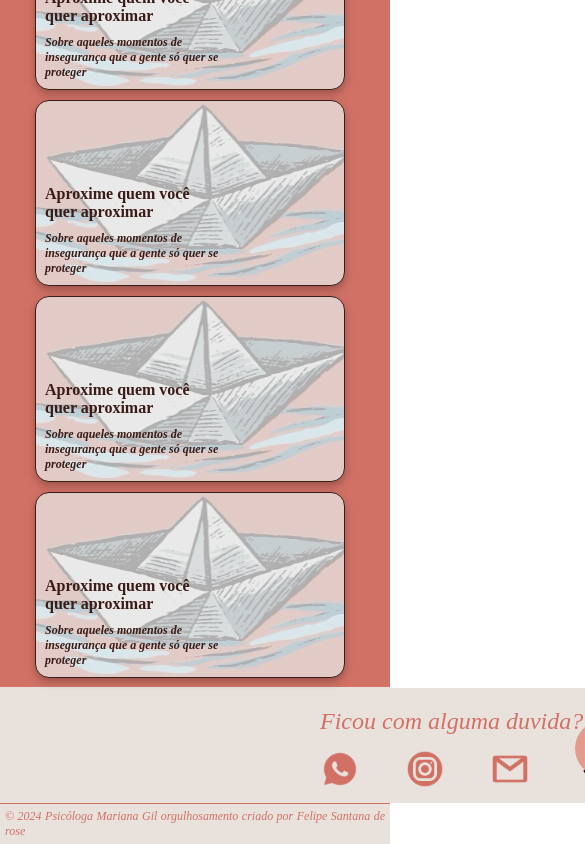
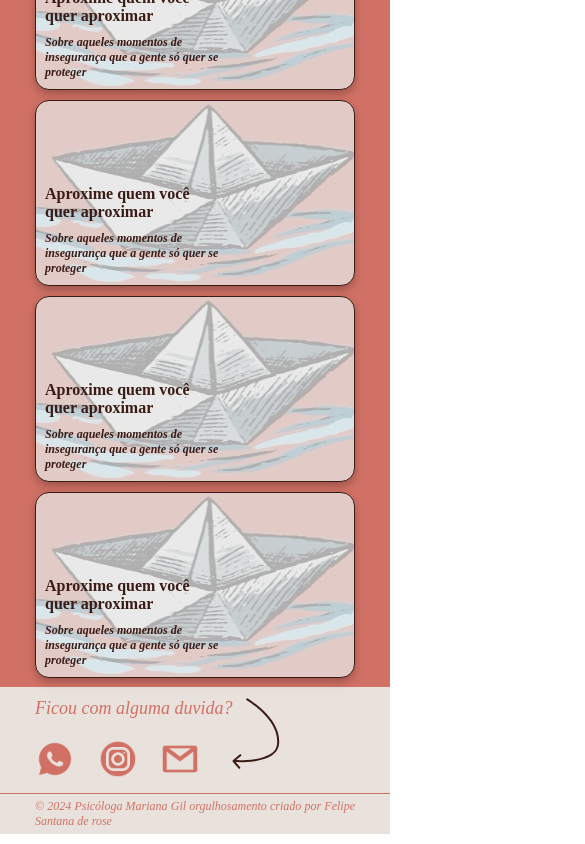
Before and after one commit to Felipesdr/mariana-gil-front, an Angular app: page / in a window 390 px wide. Shown: the part 3026-3870 px from the top of the page, 585 px wide, since content can reach past the window. Built offline with nearby package versions, Linux system fonts and the light colour scheme.

Commit message:
Adicionanda responsividade no footer e consertada responsividade em artigos

```diff
--- a/src/app/components/artigos-layout/artigos-layout.component.scss
+++ b/src/app/components/artigos-layout/artigos-layout.component.scss
@@ -11,7 +11,6 @@ main{
 }
 
 .artigos h2{
-    width: 188px;
     height: 25px;
     flex-shrink: 0;
     color: #E9E1DC;
@@ -76,11 +75,6 @@ main{
 @media only screen and (max-width: 599px) {
 
     main{
-        background-image: url('/assets/svg/artigos-fundo.svg');
-        height: 100%px;
-        box-sizing: border-box;
-        background-size: cover;
-        background-color: #E9E1DC;
         margin-top: -80px;
         padding-left: 35px;
         padding-right: 35px;
@@ -93,26 +87,11 @@ main{
         height: 100%;
         flex-wrap: wrap;
         display: flex;
-        justify-content: space-between;
+        justify-content: center;
         flex-wrap: wrap;
     }
 
     .artigos-conteudo-card{
-        display: flex;
-        align-items: end;
-        justify-content: flex-start;
-        padding: 9px;
-        width: calc(100% - 10px);
-        height: 186px;
-        background-color: rgba(217, 217, 217, 0.9);
-        background-image: url('/assets/svg/artigos-fundo-card.svg');
-        background-position: center;
-        background-repeat: no-repeat;
-        filter: drop-shadow(0px 4px 4px rgba(0, 0, 0, 0.25));
-        background-blend-mode: soft-light;
-        margin-bottom: 10px;
-        border-radius: 14px;
-        border: 1px solid var(--Coral-escuro, #3B1B16);
+        width: 100%;
     }
-
-  }
+}
--- a/src/app/components/footer-layout/footer-layout.component.scss
+++ b/src/app/components/footer-layout/footer-layout.component.scss
@@ -54,4 +54,43 @@ main {
     padding: 5px;
     padding: 5px;
     justify-content: center;
+    box-sizing: border-box;
 }
+
+/* Estilos para dispositivos pequenos (smartphones em modo retrato) */
+@media only screen and (max-width: 599px) {
+
+    main {
+        padding-left: 35px;
+        padding-right: 35px;
+    }
+
+    .footer{
+        padding-top: 10px;
+    }
+
+    .footer-esquerdo{
+        display: flex;
+        flex-direction: column;
+    }
+
+    .footer-esquerdo h2{
+        font-size: 18px;
+    }
+
+    .footer-esquerdo-contatos-icone{
+        margin-right: 22.5px;
+    }
+
+    .footer-direito{
+        display: none;
+    }
+
+    .footer-baixo{
+        padding-left: 35px;
+        padding-right: 35px;
+        box-sizing: border-box;
+    }
+
+
+}
```
Also changed, not shown: src/app/components/footer-layout/footer-layout.component.html (line endings or trailing spaces).
